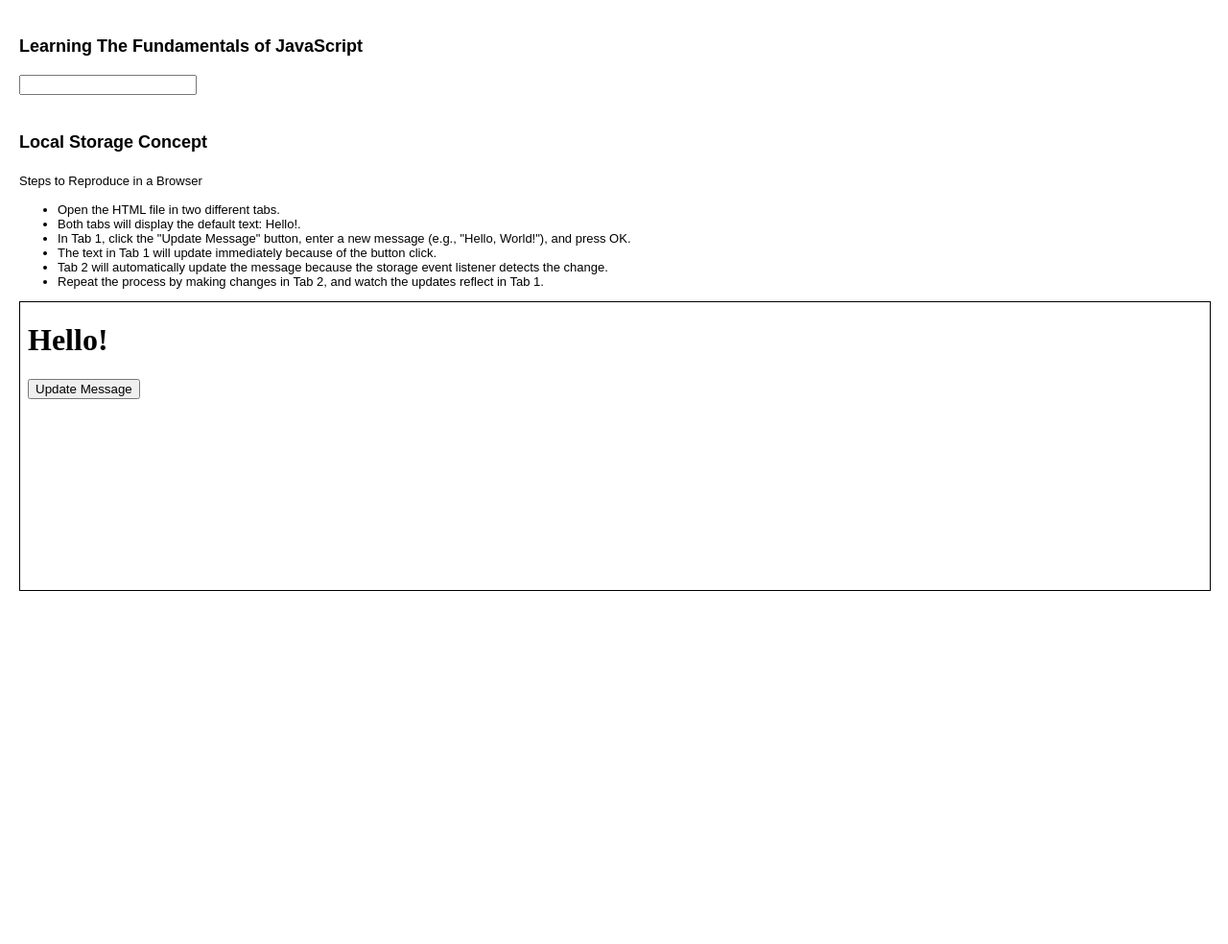
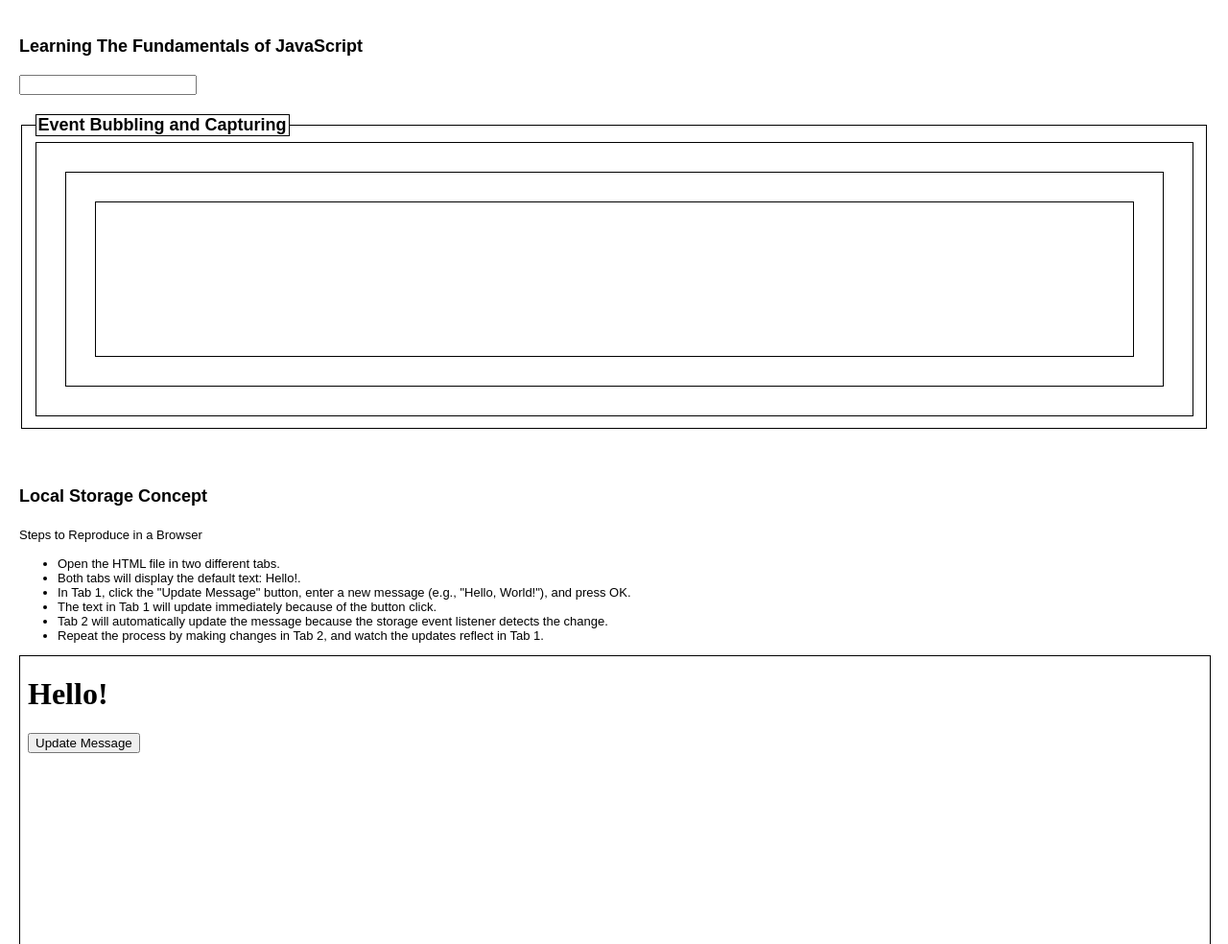
Before and after one commit to rishabhkbakshi/Namaste-JS, a plain HTML site: page FundamentalJS/index.html in a window 1280 px wide. Shown: the top 984 px of the page at 96% size. Before the commit the page ends 800 px from the top, so only its background shows below. Drawn offline with Linux system fonts and the light colour scheme.

Commit message:
explanation of event bubbling and event capturing

```diff
--- a/FundamentalJS/index.html
+++ b/FundamentalJS/index.html
@@ -20,12 +20,40 @@
         iframe {
             border: 1px solid black;
         }
+
+        fieldset {
+            border: 1px solid black;
+            margin-top: 20px;
+
+            legend {
+                border: 1px solid black;
+            }
+
+            div {
+                min-width: 100px;
+                min-height: 100px;
+                padding: 30px;
+                border: 1px solid black;
+            }
+        }
     </style>
 </head>
 
 <body>
     <p>Learning The Fundamentals of JavaScript</p>
     <input type="text" onkeyup="debounceData()" />
+
+    <fieldset>
+        <legend>Event Bubbling and Capturing</legend>
+        <div id="grandparent">
+            <div id="parent">
+                <div id="child"></div>
+            </div>
+        </div>
+    </fieldset>
+
+    <script src="js/event-bubbling-n-capturing.js">
+    </script>
     <script src="js/call-apply-bind.js">
     </script>
     <script src="js/polyfill-for-bind-method.js">
@@ -41,6 +69,7 @@
     <script src="js/prototypal-inheritance.js">
     </script>
     <br><br>
+
     <p> Local Storage Concept</p>
     <span>
         Steps to Reproduce in a Browser
--- /dev/null
+++ b/FundamentalJS/js/event-bubbling-n-capturing.js
@@ -0,0 +1,38 @@
+document.querySelector('#grandparent')
+    .addEventListener('click', function () {
+        // if (event.target.tagName === 'BUTTON') {
+        console.log('Grand Parent Button clicked');
+        // }
+    }, false); // if third parameter(of .addEventListener) is false it means that it is event bubbling [down to top in the hierarchy].
+// if third parameter is true it means that it is event capturing / event trickling [top to down in the hierarchy].
+// By default its false, means that it is event bubbling
+
+document.querySelector('#parent')
+    .addEventListener('click', function () {
+        // if (event.target.tagName === 'BUTTON') {
+        console.log('Parent Button clicked');
+        // }
+    }, false);
+
+document.querySelector('#child')
+    .addEventListener('click', function (event) {
+        // if (event.target.tagName === 'BUTTON') {
+        console.log('Child Button clicked');
+        event.stopPropagation(); // stop bubbling events
+        // }
+    }, false);
+
+// In this example, when child button is clicked,
+// it will first log 'Child Button clicked', then 'Parent Button clicked',
+// and finally 'Grand Parent Button clicked'.
+
+// This is because the event bubbling mechanism in JavaScript starts from the target element and goes up to the parent element,
+// executing the event listeners in the order they were added.
+
+// In contrast, event capturing is similar to event bubbling, but starts from the parent element and goes down to the target element.
+
+// event.stopPropagation is used to stop the event bubbling / capturing
+/**
+ * The stopPropagation() method prevents propagation of the same event from being called.
+ * Propagation means bubbling up to parent elements or capturing down to child elements.
+ */
```
